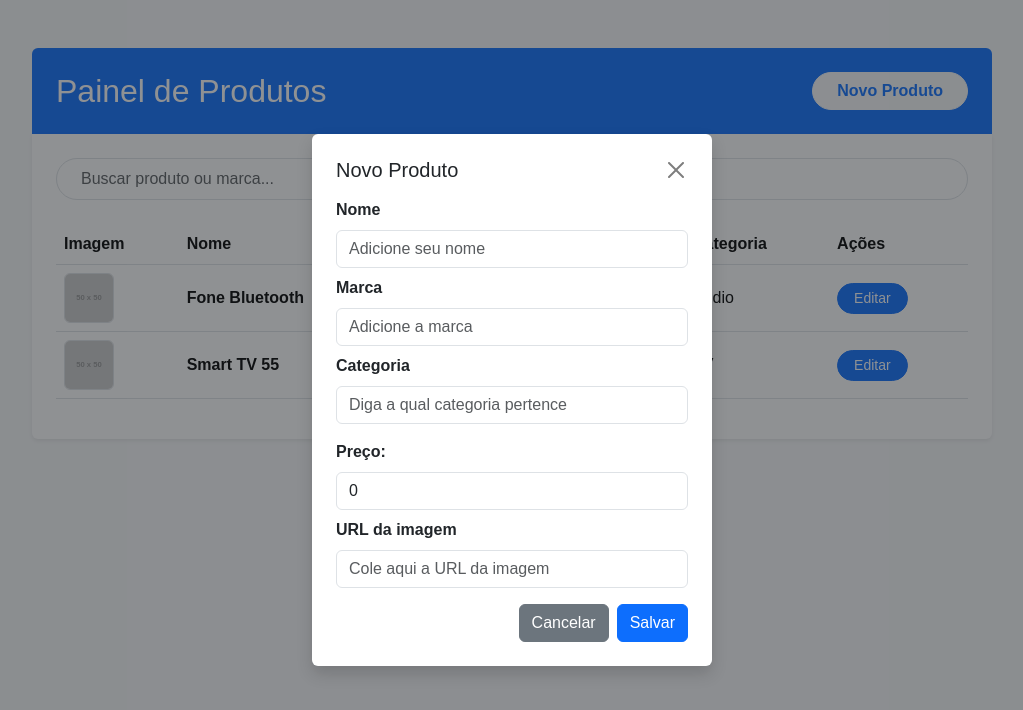
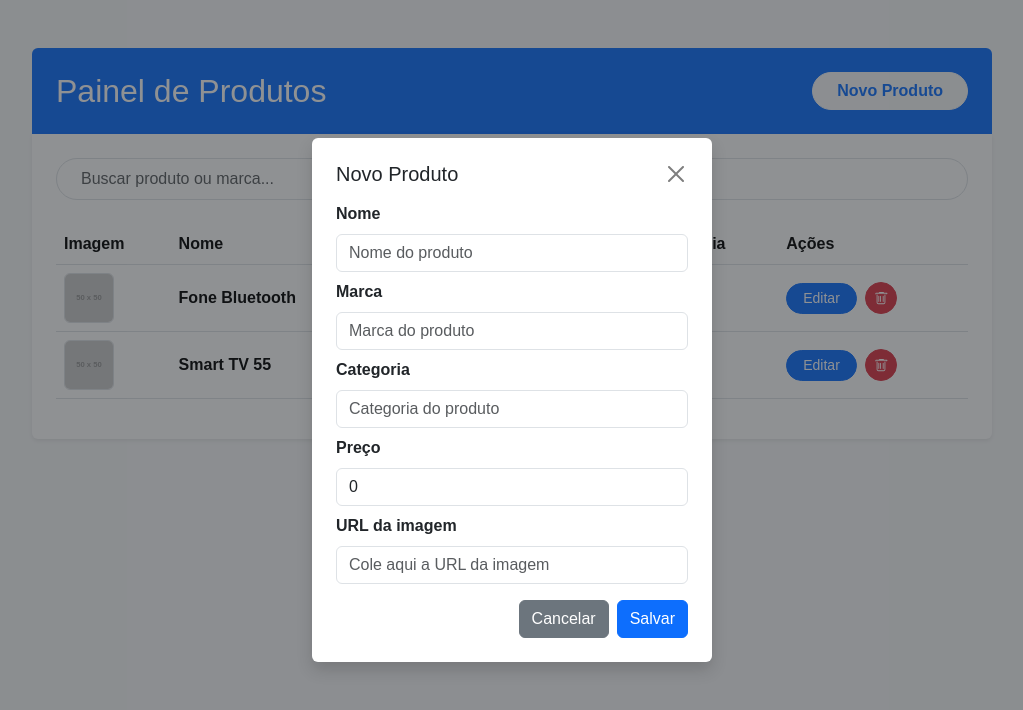
Before and after one commit to VittorioBarella/painel-produtos-zaply, a Next.js app in the folder frontend/: page / in a window 1280 px wide. Both pictures are taken after a click on the button "Novo Produto". Shown: the top 710 px of the page, without its empty margins (128-1151 px from the left). Built offline with nearby package versions, Linux system fonts and the light colour scheme.

Commit message:
feat: finalizei a versão visual do painel de produtos com toasts, modais dinâmicas e layout responsivo

```diff
--- a/frontend/next.config.ts
+++ b/frontend/next.config.ts
@@ -2,12 +2,20 @@ import type { NextConfig } from "next";
 
 const nextConfig: NextConfig = {
   images: {
-   remotePatterns:[
-    {
-      protocol:'https',
-      hostname:'placehold.co',
-    }
-   ]
+    remotePatterns: [
+      {
+        protocol: 'https',
+        hostname: 'placehold.co',
+      },
+      {
+        protocol: 'https',
+        hostname: 'm.media-amazon.com',
+      },
+      {
+        protocol: 'https',
+        hostname: 'blogger.googleusercontent.com',
+      }
+    ]
   },
 };
 
--- a/frontend/package.json
+++ b/frontend/package.json
@@ -13,6 +13,7 @@
     "next": "15.3.1",
     "react": "^19.0.0",
     "react-dom": "^19.0.0",
+    "react-toastify": "^11.0.5",
     "uuid": "^11.1.0"
   },
   "devDependencies": {
--- a/frontend/src/components/EditProductModal.tsx
+++ b/frontend/src/components/EditProductModal.tsx
@@ -11,6 +11,7 @@ interface Props {
 
 export default function EditProductModal({ product, onSave, onClose }: Props) {
   const [form, setForm] = useState<Product | null>(null)
+  const [error, setError] = useState('')
 
   useEffect(() => {
     if (product) setForm(product)
@@ -23,7 +24,24 @@ export default function EditProductModal({ product, onSave, onClose }: Props) {
     setForm({ ...form, [name]: name === 'price' ? parseFloat(value) : value })
   }
 
+  const isValidURL = (str: string) => {
+    try {
+      new URL(str)
+      return true
+    } catch {
+      return false
+    }
+  }
+
   const handleSubmit = () => {
+    if (!form.name || !form.brand || !form.categories || !form.image || form.price <= 0) {
+      setError('Preencha todos os campos corretamente.')
+      return
+    }
+    if (!isValidURL(form.image)) {
+      setError('Informe uma URL válida para a imagem.')
+      return
+    }
     onSave(form)
     onClose()
   }
@@ -37,6 +55,8 @@ export default function EditProductModal({ product, onSave, onClose }: Props) {
             <button type="button" className="btn-close" onClick={onClose}></button>
           </div>
           <div className="modal-body">
+            {error && <div className="alert alert-danger py-2 px-3">{error}</div>}
+
             <input type="text" name="name" className="form-control mb-2" placeholder="Nome"
               value={form.name} onChange={handleChange} />
             <input type="text" name="brand" className="form-control mb-2" placeholder="Marca"
--- a/frontend/src/components/NewProductModal.tsx
+++ b/frontend/src/components/NewProductModal.tsx
@@ -18,12 +18,36 @@ export default function NewProductModal({ onSave, onClose }: Props) {
     image: ''
   })
 
+  const [error, setError] = useState('')
+
   const handleChange = (e: React.ChangeEvent<HTMLInputElement>) => {
     const { name, value } = e.target
-    setForm(prev => ({ ...prev, [name]: name === 'price' ? parseFloat(value) : value }))
+    setForm(prev => ({
+      ...prev,
+      [name]: name === 'price' ? parseFloat(value) || 0 : value
+    }))
+  }
+
+
+  const isValidURL = (str: string) => {
+    try {
+      new URL(str)
+      return true
+    } catch {
+      return false
+    }
   }
 
   const handleSubmit = () => {
+    if (!form.name || !form.brand || !form.categories || !form.image || form.price <= 0) {
+      setError('Preencha todos os campos corretamente.')
+      return
+    }
+    if (!isValidURL(form.image)) {
+      setError('Informe uma URL válida para a imagem.')
+      return
+    }
+
     const newProduct: Product = {
       id: uuidv4(),
       ...form
@@ -40,16 +64,18 @@ export default function NewProductModal({ onSave, onClose }: Props) {
           <button className="btn-close" onClick={onClose}></button>
         </div>
 
+        {error && <div className="alert alert-danger py-2 px-3">{error}</div>}
+
         <label className="form-label text-dark fw-semibold">Nome</label>
-        <input className="form-control mb-2" placeholder="Adicione seu nome" name="name" value={form.name} onChange={handleChange} />
+        <input className="form-control mb-2" placeholder="Nome do produto" name="name" value={form.name} onChange={handleChange} />
 
         <label className="form-label text-dark fw-semibold">Marca</label>
-        <input className="form-control mb-2" placeholder="Adicione a marca" name="brand" value={form.brand} onChange={handleChange} />
+        <input className="form-control mb-2" placeholder="Marca do produto" name="brand" value={form.brand} onChange={handleChange} />
 
         <label className="form-label text-dark fw-semibold">Categoria</label>
-        <input className="form-control mb-2" placeholder="Diga a qual categoria pertence" name="categories" value={form.categories} onChange={handleChange} />
+        <input className="form-control mb-2" placeholder="Categoria do produto" name="categories" value={form.categories} onChange={handleChange} />
 
-        <label className="form-label text-dark fw-semibold mt-2">Preço:</label>
+        <label className="form-label text-dark fw-semibold">Preço</label>
         <input className="form-control mb-2" placeholder="Preço" name="price" type="number" value={form.price} onChange={handleChange} />
 
         <label className="form-label text-dark fw-semibold">URL da imagem</label>
--- a/frontend/src/components/ProductTables.tsx
+++ b/frontend/src/components/ProductTables.tsx
@@ -10,19 +10,19 @@ import { Product } from '@/types/Product'
 import Image from 'next/image'
 import EditProductModal from './EditProductModal'
 import NewProductModal from './NewProductModal'
-import { v4 as uuidv4} from 'uuid'
-
+import { v4 as uuidv4 } from 'uuid'
+import { ToastContainer, toast } from 'react-toastify'
+import 'react-toastify/dist/ReactToastify.css'
 
 interface Props {
   products: Product[]
 }
 
-export default function ProductTable({ products:initalProducts }: Props) {
+export default function ProductTable({ products: initialProducts }: Props) {
   const [search, setSearch] = useState('')
-  const [products, setProducts] = useState<Product[]>(initalProducts)
-  const [selectedProduct, setSelectedProduct] = useState<Product | null> (null)
+  const [products, setProducts] = useState<Product[]>(initialProducts)
+  const [selectedProduct, setSelectedProduct] = useState<Product | null>(null)
   const [showNewModal, setShowNewModal] = useState(false)
-
 
   const filtered = products.filter(p =>
     p.name.toLowerCase().includes(search.toLowerCase()) ||
@@ -31,11 +31,21 @@ export default function ProductTable({ products:initalProducts }: Props) {
 
   const handleSave = (updated: Product) => {
     setProducts(prev => prev.map(p => (p.id === updated.id ? updated : p)))
+    toast.success('Produto atualizado!')
   }
 
   const handleCreate = (newProd: Omit<Product, 'id'>) => {
-    const productWithId = { ...newProd, id: uuidv4()}
-    setProducts(prev => [ ...prev, productWithId])
+    const productWithId = { ...newProd, id: uuidv4() }
+    setProducts(prev => [...prev, productWithId])
+    toast.success('Produto criado com sucesso!')
+  }
+
+  const handleDelete = (id: string) => {
+    const confirmDelete = confirm('Tem certeza que deseja excluir este produto?')
+    if (confirmDelete) {
+      setProducts(prev => prev.filter(p => p.id !== id))
+      toast.warn('Produto removido!')
+    }
   }
 
   return (
@@ -43,7 +53,12 @@ export default function ProductTable({ products:initalProducts }: Props) {
       <div className="mx-auto" style={{ maxWidth: 960 }}>
         <div className="bg-primary text-white rounded-top p-4 d-flex justify-content-between align-items-center">
           <h2 className="m-0">Painel de Produtos</h2>
-          <button className="btn btn-light text-primary rounded-pill px-4 fw-bold" onClick={() => setShowNewModal(true)}>Novo Produto</button>
+          <button
+            className="btn btn-light text-primary rounded-pill px-4 fw-bold"
+            onClick={() => setShowNewModal(true)}
+          >
+            Novo Produto
+          </button>
         </div>
 
         <div className="bg-white rounded-bottom shadow-sm p-4">
@@ -83,8 +98,24 @@ export default function ProductTable({ products:initalProducts }: Props) {
                     <td>{prod.brand}</td>
                     <td>{prod.categories}</td>
                     <td>
-                      <button className="btn btn-primary btn-sm rounded-pill px-3"
-                      onClick={() => setSelectedProduct(prod)}>Editar</button>
+                      <div className="d-flex align-items-center gap-2">
+                        <button
+                          className="btn btn-primary btn-sm rounded-pill px-3"
+                          onClick={() => setSelectedProduct(prod)}
+                        >
+                          Editar
+                        </button>
+                        <button
+                          className="btn btn-danger btn-sm rounded-circle d-flex align-items-center justify-content-center"
+                          style={{ width: 32, height: 32 }}
+                          onClick={() => handleDelete(prod.id)}
+                        >
+                          <svg xmlns="http://www.w3.org/2000/svg" width="16" height="16" fill="white" viewBox="0 0 16 16">
+                            <path d="M5.5 5.5A.5.5 0 0 1 6 6v6a.5.5 0 0 1-1 0V6a.5.5 0 0 1 .5-.5zm2.5.5a.5.5 0 0 0-1 0v6a.5.5 0 0 0 1 0V6zm2.5-.5a.5.5 0 0 1 .5.5v6a.5.5 0 0 1-1 0V6a.5.5 0 0 1 .5-.5z"/>
+                            <path fillRule="evenodd" d="M14.5 3a1 1 0 0 1-1 1H13v9a2 2 0 0 1-2 2H5a2 2 0 0 1-2-2V4h-.5a1 1 0 1 1 0-2h3a1 1 0 0 1 1-1h4a1 1 0 0 1 1 1h3a1 1 0 0 1 1 1zM4.118 4 4 4.059V13a1 1 0 0 0 1 1h6a1 1 0 0 0 1-1V4.059L11.882 4H4.118zM2.5 3a.5.5 0 0 0 0 1h11a.5.5 0 0 0 0-1h-11z"/>
+                          </svg>
+                        </button>
+                      </div>
                     </td>
                   </tr>
                 ))}
@@ -93,7 +124,7 @@ export default function ProductTable({ products:initalProducts }: Props) {
           </div>
         </div>
       </div>
-      {/*Esta é a modal de edição de produto.*/ }
+
       {selectedProduct && (
         <EditProductModal
           product={selectedProduct}
@@ -102,13 +133,14 @@ export default function ProductTable({ products:initalProducts }: Props) {
         />
       )}
 
-      {/*Esta é a modal de criação de produto.*/ }
       {showNewModal && (
         <NewProductModal
           onSave={handleCreate}
           onClose={() => setShowNewModal(false)}
         />
       )}
+
+      <ToastContainer position="top-right" autoClose={3000} />
     </main>
   )
 }
```
Also changed, not shown: 1 other file (tests, documents, lock files or other folders).
